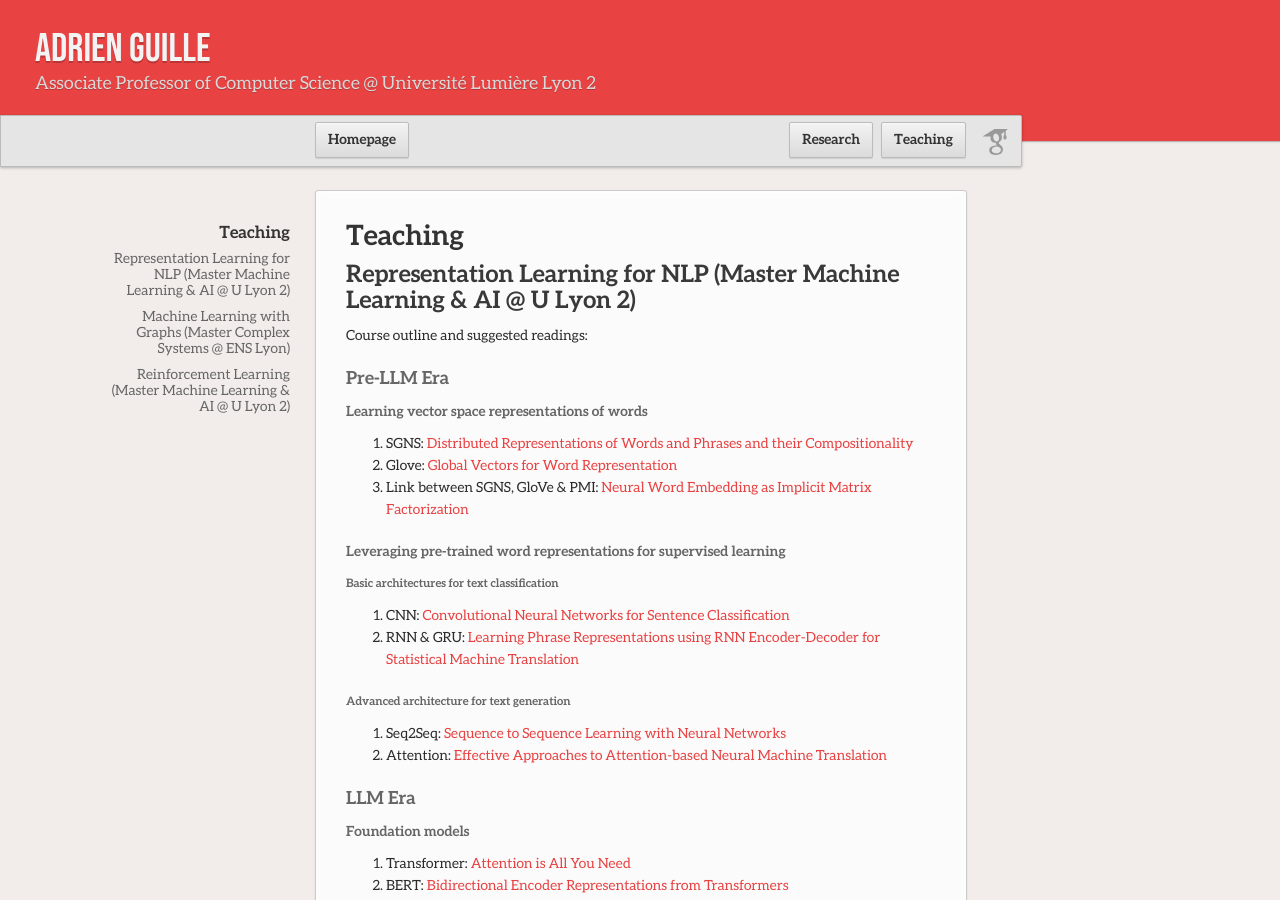
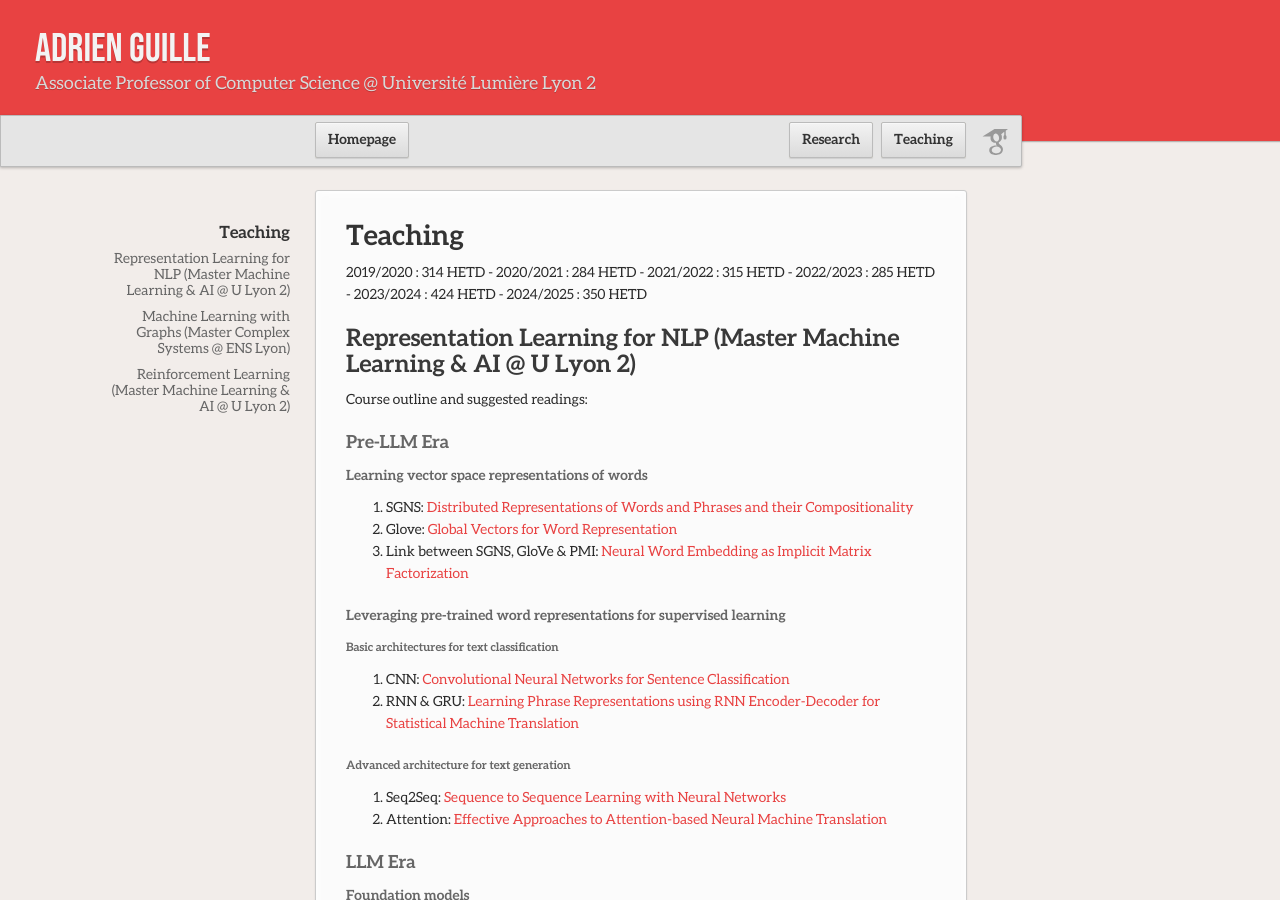
Before and after one commit to AdrienGuille/adrienguille.github.io, a Jekyll site: the page built from teaching.md, in a window 1280 px wide and 900 px high. Built offline with Jekyll 4.4.1, drawn with Linux system fonts in a browser that asks for light colours; our own code applies the rules of GitHub Pages for plain Markdown files.

Commit message:
Update teaching.md

```diff
--- a/teaching.md
+++ b/teaching.md
@@ -1,4 +1,6 @@
 # Teaching
+
+2019/2020 : 314 HETD - 2020/2021 : 284 HETD - 2021/2022 : 315 HETD - 2022/2023 : 285 HETD - 2023/2024 : 424 HETD - 2024/2025 : 350 HETD
 
 ## Representation Learning for NLP (Master Machine Learning & AI @ U Lyon 2)
 
```
